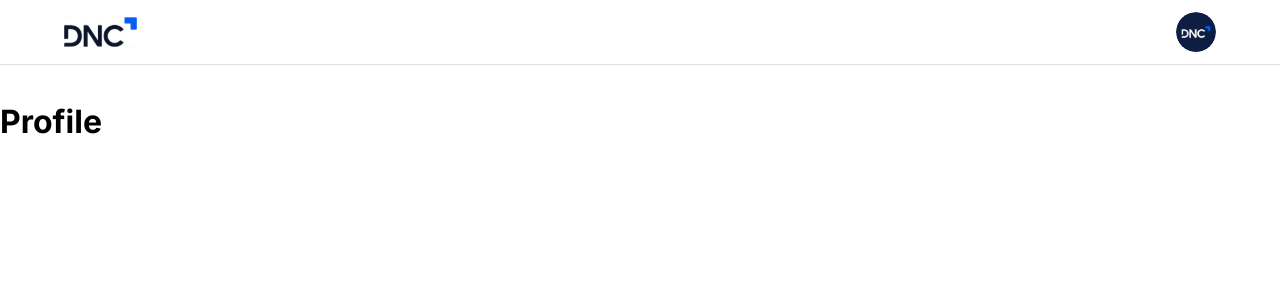
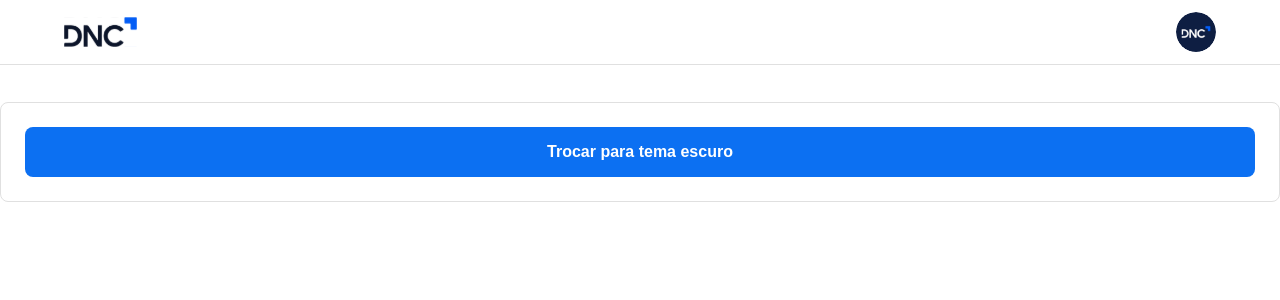
Before and after one commit to Zefer1/dnc-sales-dashboard-jf, a React (Vite) app: page /perfil in a window 1280 px wide. Shown: the top 300 px of the page. Built offline with nearby package versions, Linux system fonts and the light colour scheme.

Commit message:
Feat: Switch Theme Logic

```diff
--- /dev/null
+++ b/src/contexts/AppThemeContext.tsx
@@ -0,0 +1,31 @@
+import { ReactNode, useEffect, useState } from 'react'
+import { ThemeProvider } from 'styled-components'
+import { darkTheme, lightTheme } from '@/styles'
+import { AppThemeContext } from './AppThemeContextValue'
+
+export { AppThemeContext }
+
+export const AppThemeProvider = ({ children }: { children: ReactNode }) => {
+	const savedTheme = localStorage.getItem('theme')
+	const [appTheme, setAppTheme] = useState(savedTheme ?? 'light')
+
+	const toggleTheme = () => {
+		setAppTheme((prevTheme) => (prevTheme === 'light' ? 'dark' : 'light'))
+	}
+
+	useEffect(() => {
+		localStorage.setItem('theme', appTheme)
+	}, [appTheme])
+
+	return (
+		<AppThemeContext.Provider value={{ appTheme, toggleTheme }}>
+			<ThemeProvider
+            theme={appTheme === 'light' ? lightTheme : darkTheme}
+            >
+				{children}
+			</ThemeProvider>
+		</AppThemeContext.Provider>
+	)
+}
+
+export default AppThemeProvider
--- /dev/null
+++ b/src/contexts/AppThemeContextValue.ts
@@ -0,0 +1,4 @@
+import { createContext } from 'react'
+import { AppThemeContextProps } from '@/types'
+
+export const AppThemeContext = createContext<AppThemeContextProps | undefined>(undefined)
--- a/src/pages/Profile.tsx
+++ b/src/pages/Profile.tsx
@@ -1,10 +1,22 @@
-import { Header } from '@/components';
+import { useContext } from 'react'
+import { CardComponent, Header, StyledButton } from '@/components'
+import { AppThemeContext } from '@/contexts/AppThemeContext'
 
 function Profile() {
+  const themeContext = useContext(AppThemeContext)
+
+  if (!themeContext) {
+    return null
+  }
   return (
     <>
       <Header />
-      <h1>Profile</h1>
+      <CardComponent>
+        <StyledButton className='primary' onClick={themeContext.toggleTheme}>
+          Trocar para tema{' '}
+          {themeContext.appTheme === 'light' ? 'escuro' : 'claro'}
+        </StyledButton>
+      </CardComponent>
     </>
   )
 }
--- /dev/null
+++ b/src/types/appThemeContext.d.ts
@@ -0,0 +1,4 @@
+export interface AppThemeContextProps {
+    appTheme: string
+    toggleTheme: () => void
+}
--- a/src/types/index.ts
+++ b/src/types/index.ts
@@ -1,4 +1,5 @@
 export * from './avatarsList'
+export * from './appThemeContext'
 export * from './customChart'
 export * from './customTable'
 export * from './formComponent'
```
Also changed, not shown: src/main.tsx (+4 -4 lines).
